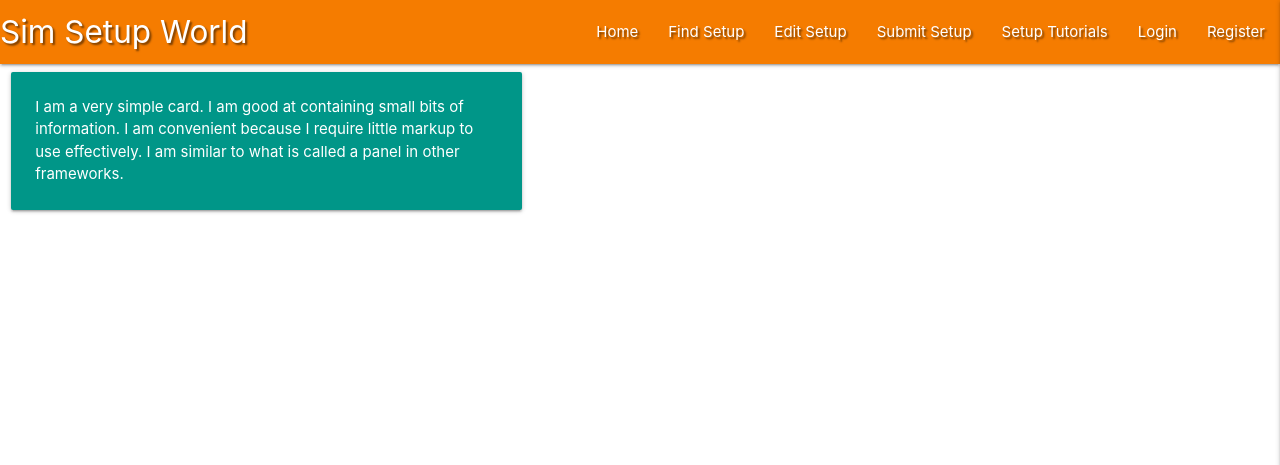
After one commit to AndyB-WHG/sim-setup-world, a Flask app: page /register in a window 1280 px wide. The commit adds this page. Shown: the top 465 px of the page. Run offline with Flask 2, Linux system fonts and the light colour scheme; some libraries are stand-ins or nearby versions.

Commit message:
Added 'register' page template.

```diff
--- a/app.py
+++ b/app.py
@@ -4,6 +4,7 @@ from flask import (
     redirect, request, session, url_for)
 from flask_pymongo import PyMongo
 from bson.objectid import ObjectId
+from werkzeug.security import generate_password_hash, check_password_hash
 if os.path.exists("env.py"):
     import env
 
@@ -24,6 +25,11 @@ def get_tutorials():
     return render_template("tutorials.html", tutorials=tutorials)
 
 
+@app.route("/register", methods=["GET", "POST"])
+def register():
+    return render_template("register.html")
+
+
 if __name__ == "__main__":
     app.run(host=os.environ.get("IP"),
             port=int(os.environ.get("PORT")),
--- a/templates/base.html
+++ b/templates/base.html
@@ -30,7 +30,7 @@
                     <li><a href="#">Submit Setup</a></li>
                     <li><a href="{{ url_for('get_tutorials') }}">Setup Tutorials</a></li>
                     <li><a href="#">Login</a></li>
-                    <li><a href="#">Register</a></li>
+                    <li><a href="{{ url_for('register') }}">Register</a></li>
                 </ul>
             </div>
         </nav>
@@ -43,7 +43,7 @@
             <li><a href="#">Submit Setup</a></li>
             <li><a href="{{ url_for('get_tutorials') }}">Setup Tutorials</a></li>
             <li><a href="#">Login</a></li>
-            <li><a href="#">Register</a></li>
+            <li><a href="{{ url_for('register') }}">Register</a></li>
         </ul>
     </header>
 
--- /dev/null
+++ b/templates/register.html
@@ -0,0 +1,16 @@
+{% extends "base.html" %}
+
+{% block content %}
+
+    <div class="row">
+        <div class="col s12 m5">
+            <div class="card-panel teal">
+                <span class="white-text">I am a very simple card. I am good at containing small bits of information.
+                    I am convenient because I require little markup to use effectively. I am similar to what is called a
+                    panel in other frameworks.
+                </span>
+            </div>
+        </div>
+    </div>
+
+{% endblock %}
```
